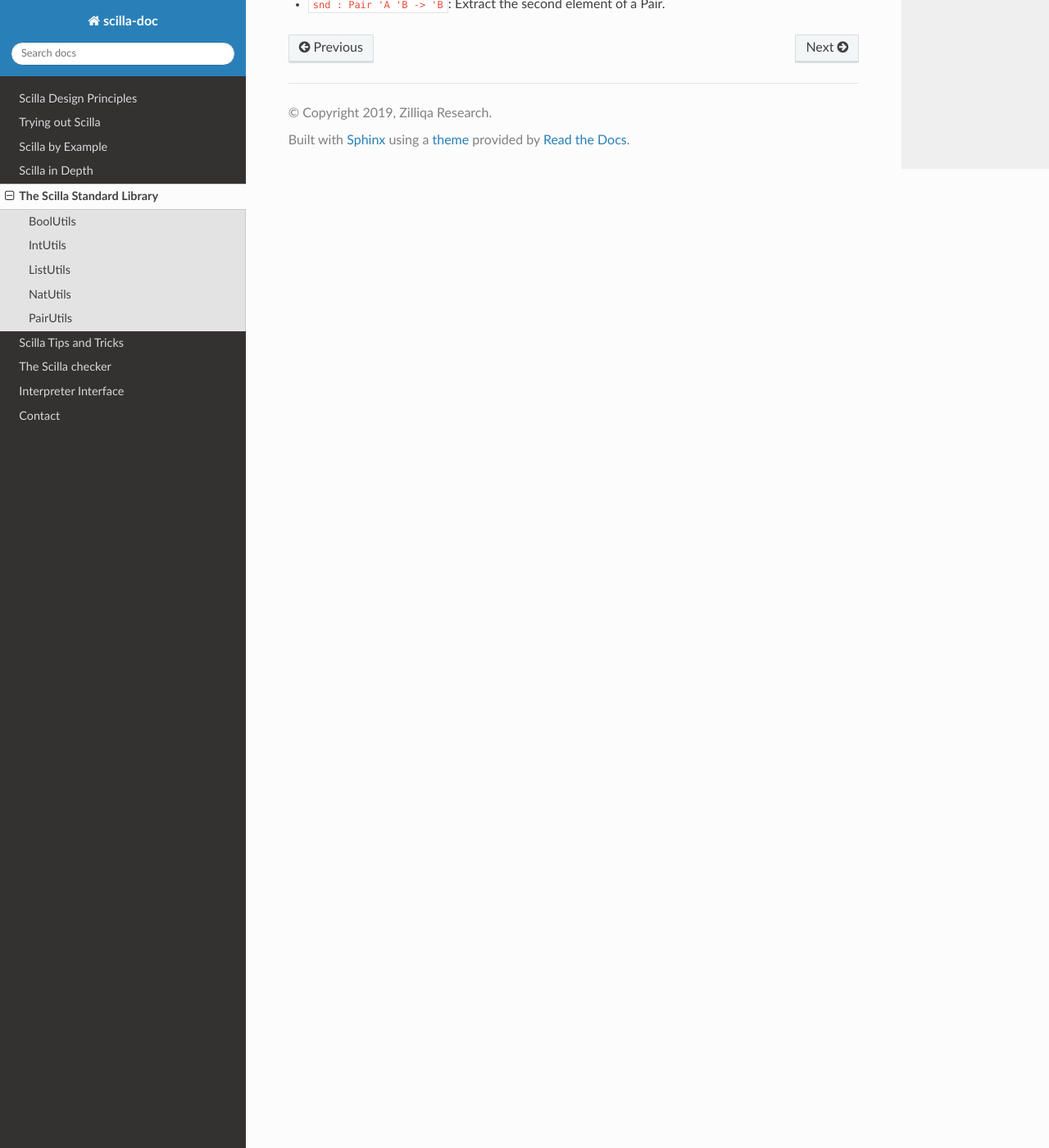
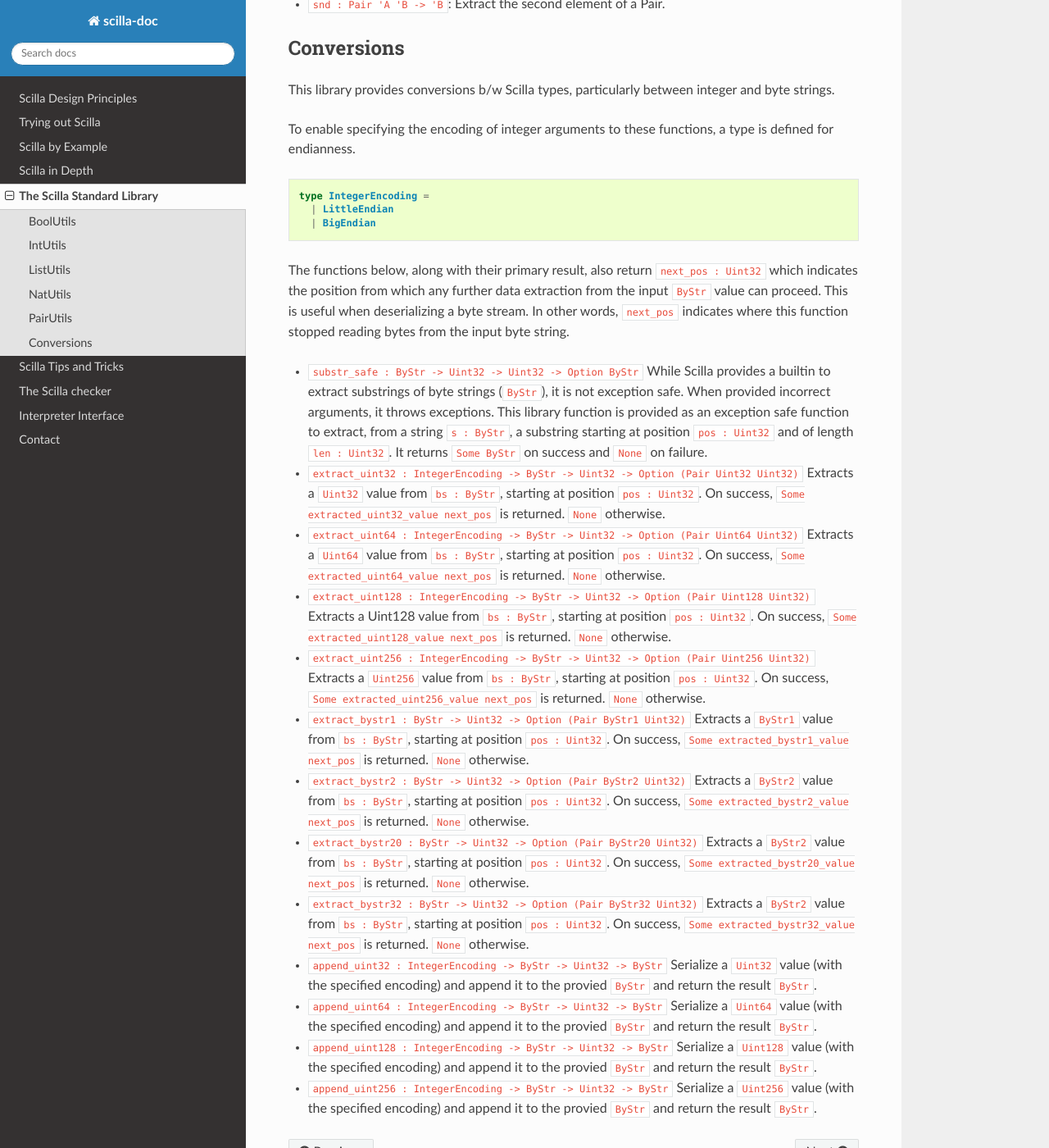
Before and after one commit to Zilliqa/scilla-docs, a Sphinx documentation site: the page built from docs/source/stdlib.rst, in a window 1280 px wide and 1400 px high, scrolled down 6402 px. Shown: the whole window at 82% size. Built offline with Sphinx 7.4.7 and the Read the Docs theme 2.0.0, drawn with Linux system fonts in a browser that asks for light colours.

Commit message:
Document Conversion library functions

```diff
--- a/docs/source/stdlib.rst
+++ b/docs/source/stdlib.rst
@@ -373,3 +373,80 @@ PairUtils
   fst_strings tobias
 
 - ``snd : Pair 'A 'B -> 'B``: Extract the second element of a Pair.
+
+Conversions
+***********
+
+This library provides conversions b/w Scilla types, particularly
+between integer and byte strings.
+
+To enable specifying the encoding of integer arguments to these functions,
+a type is defined for endianness.
+
+.. code-block:: ocaml
+
+  type IntegerEncoding =
+    | LittleEndian
+    | BigEndian
+
+The functions below, along with their primary result, also return ``next_pos : Uint32``
+which indicates the position from which any further data extraction from the input
+``ByStr`` value can proceed. This is useful when deserializing a byte stream. In other
+words, ``next_pos`` indicates where this function stopped reading bytes from the input
+byte string.
+
+- ``substr_safe : ByStr -> Uint32 -> Uint32 -> Option ByStr``
+  While Scilla provides a builtin to extract substrings
+  of byte strings (``ByStr``), it is not exception safe. When provided incorrect
+  arguments, it throws exceptions. This library function is provided as an
+  exception safe function to extract, from a string ``s : ByStr``, a substring
+  starting at position ``pos : Uint32`` and of length ``len : Uint32``. It
+  returns ``Some ByStr`` on success and ``None`` on failure.
+
+- ``extract_uint32 : IntegerEncoding -> ByStr -> Uint32 -> Option (Pair Uint32 Uint32)``
+  Extracts a ``Uint32`` value from ``bs : ByStr``, starting at position ``pos : Uint32``.
+  On success, ``Some extracted_uint32_value next_pos`` is returned. ``None`` otherwise.
+
+- ``extract_uint64 : IntegerEncoding -> ByStr -> Uint32 -> Option (Pair Uint64 Uint32)``
+  Extracts a ``Uint64`` value from ``bs : ByStr``, starting at position ``pos : Uint32``.
+  On success, ``Some extracted_uint64_value next_pos`` is returned. ``None`` otherwise.
+
+- ``extract_uint128 : IntegerEncoding -> ByStr -> Uint32 -> Option (Pair Uint128 Uint32)``
+  Extracts a Uint128 value from ``bs : ByStr``, starting at position ``pos : Uint32``.
+  On success, ``Some extracted_uint128_value next_pos`` is returned. ``None`` otherwise.
+
+- ``extract_uint256 : IntegerEncoding -> ByStr -> Uint32 -> Option (Pair Uint256 Uint32)``
+  Extracts a ``Uint256`` value from ``bs : ByStr``, starting at position ``pos : Uint32``.
+  On success, ``Some extracted_uint256_value next_pos`` is returned. ``None`` otherwise.
+
+- ``extract_bystr1 : ByStr -> Uint32 -> Option (Pair ByStr1 Uint32)``
+  Extracts a ``ByStr1`` value from ``bs : ByStr``, starting at position ``pos : Uint32``.
+  On success, ``Some extracted_bystr1_value next_pos`` is returned. ``None`` otherwise.
+
+- ``extract_bystr2 : ByStr -> Uint32 -> Option (Pair ByStr2 Uint32)``
+  Extracts a ``ByStr2`` value from ``bs : ByStr``, starting at position ``pos : Uint32``.
+  On success, ``Some extracted_bystr2_value next_pos`` is returned. ``None`` otherwise.
+
+- ``extract_bystr20 : ByStr -> Uint32 -> Option (Pair ByStr20 Uint32)``
+  Extracts a ``ByStr2`` value from ``bs : ByStr``, starting at position ``pos : Uint32``.
+  On success, ``Some extracted_bystr20_value next_pos`` is returned. ``None`` otherwise.
+
+- ``extract_bystr32 : ByStr -> Uint32 -> Option (Pair ByStr32 Uint32)``
+  Extracts a ``ByStr2`` value from ``bs : ByStr``, starting at position ``pos : Uint32``.
+  On success, ``Some extracted_bystr32_value next_pos`` is returned. ``None`` otherwise.
+
+- ``append_uint32 : IntegerEncoding -> ByStr -> Uint32 -> ByStr``
+  Serialize a ``Uint32`` value (with the specified encoding) and append it to the provied
+  ``ByStr`` and return the result ``ByStr``.
+
+- ``append_uint64 : IntegerEncoding -> ByStr -> Uint32 -> ByStr``
+  Serialize a ``Uint64`` value (with the specified encoding) and append it to the provied
+  ``ByStr`` and return the result ``ByStr``.
+
+- ``append_uint128 : IntegerEncoding -> ByStr -> Uint32 -> ByStr``
+  Serialize a ``Uint128`` value (with the specified encoding) and append it to the provied
+  ``ByStr`` and return the result ``ByStr``.
+
+- ``append_uint256 : IntegerEncoding -> ByStr -> Uint32 -> ByStr``
+  Serialize a ``Uint256`` value (with the specified encoding) and append it to the provied
+  ``ByStr`` and return the result ``ByStr``.
```
